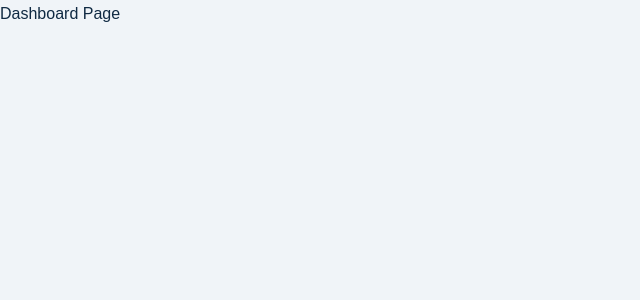
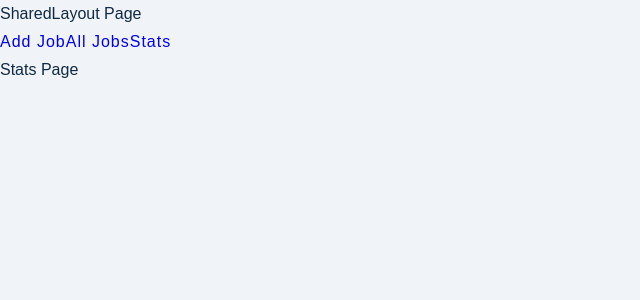
Before and after one commit to amansahu22/jobify-mern, a React (Create React App) app in the folder client/: page / in a window 1280 px wide. Shown: the top 300 px of the page, without its empty margins (0-640 px from the left). Built offline with nearby package versions, Linux system fonts and the light colour scheme; sample sign-in values are in the browser's storage; the HTML template or start-up script is replaced by a standard one.

Commit message:
Nested Route and Protected Route Implemented

```diff
--- a/client/src/App.js
+++ b/client/src/App.js
@@ -1,12 +1,33 @@
-import { LandingPage, ErrorPage, RegisterPage, Dashboard } from "./pages";
-import { BrowserRouter, Routes, Route } from 'react-router-dom'
+import { LandingPage, ErrorPage, RegisterPage, ProtectedRoute } from "./pages";
+import {
+  AddJob,
+  AllJobs,
+  SharedLayout,
+  Stats,
+  Profile,
+} from "./pages/dashboard";
+import { BrowserRouter, Routes, Route } from "react-router-dom";
 
 const App = () => {
   return (
     <BrowserRouter>
       <Routes>
+        <Route
+          path="/"
+          element={
+            <ProtectedRoute>
+              <SharedLayout />
+            </ProtectedRoute>
+          }
+        >
+          {/* all the routes inside of it would be relative to parents Route suppose url to parent route is dashboard than url for the nested route(stats) would be /dashboard/stats */}
 
-        <Route path="/" element={<Dashboard />} />
+          <Route path="profile" element={<Profile />} />
+          <Route path="all-jobs" element={<AllJobs />} />
+          <Route path="add-job" element={<AddJob />} />
+          <Route index element={<Stats />} />
+          {/* setting index would allow us to pre-define the component that will render with parent route as its nested component and index means the same url which is parent component is for more detail watch the url when stats component render*/}
+        </Route>
 
         <Route path="/register" element={<RegisterPage />} />
 
@@ -15,12 +36,9 @@ const App = () => {
         {/* if the url after root domain does not match with the above routes than the default url  */}
 
         <Route path="*" element={<ErrorPage />} />
-
       </Routes>
-
     </BrowserRouter>
-
   );
-}
+};
 
 export default App;
--- a/client/src/pages/Dashboard.js
+++ /dev/null
@@ -1,12 +0,0 @@
-import { useEffect } from 'react'
-
-const Dashboard = () => {
-
-    //we have set proxy so our react server first try to load resource from static files(present on client side) and if it's not present here than it will try to access them from the prefix domain(set as a proxy in package.json)
-
-    return (
-        <div>Dashboard Page</div>
-    )
-}
-
-export default Dashboard;
--- /dev/null
+++ b/client/src/pages/ProtectedRoute.js
@@ -0,0 +1,14 @@
+import { useAppContext } from "../context/appContext";
+import { Navigate } from "react-router-dom";
+
+const ProtectedRoute = (props) => {
+  const { user } = useAppContext();
+
+  if (!user) {
+    return <Navigate to="/landing" />;
+  }
+
+  return props.children;
+};
+
+export default ProtectedRoute;
--- /dev/null
+++ b/client/src/pages/dashboard/AddJob.js
@@ -0,0 +1,7 @@
+const AddJob = () => {
+    return (
+        <div>AddJob Page</div>
+    )
+}
+
+export default AddJob
--- /dev/null
+++ b/client/src/pages/dashboard/AllJobs.js
@@ -0,0 +1,7 @@
+const AllJobs = () => {
+    return (
+        <div>AllJobs Page</div>
+    )
+}
+
+export default AllJobs
--- /dev/null
+++ b/client/src/pages/dashboard/Profile.js
@@ -0,0 +1,7 @@
+const Profile = () => {
+    return (
+        <div>Profile Page</div>
+    )
+}
+
+export default Profile
--- /dev/null
+++ b/client/src/pages/dashboard/SharedLayout.js
@@ -0,0 +1,20 @@
+import Wrapper from "../../assets/wrappers/SharedLayout";
+import { Outlet, Link } from "react-router-dom";
+
+const SharedLayout = () => {
+  return (
+    <Wrapper>
+      SharedLayout Page
+      <nav>
+        <Link to="add-job">Add Job</Link>
+        <Link to="all-jobs">All Jobs</Link>
+        <Link to="/">Stats</Link>
+      </nav>
+      <Outlet />
+      {/* Outlet will allow us to render nested routs components(profile/stats/...)
+      with parent routes component(SharedLayout) */}
+    </Wrapper>
+  );
+};
+
+export default SharedLayout;
--- /dev/null
+++ b/client/src/pages/dashboard/Stats.js
@@ -0,0 +1,7 @@
+const Stats = () => {
+    return (
+        <div>Stats Page</div>
+    )
+}
+
+export default Stats
--- /dev/null
+++ b/client/src/pages/dashboard/index.js
@@ -0,0 +1,14 @@
+import AllJobs from './AllJobs';
+import AddJob from './AddJob';
+import SharedLayout from './SharedLayout';
+import Profile from './Profile';
+import Stats from './Stats';
+
+
+export {
+    AddJob,
+    AllJobs,
+    Stats,
+    SharedLayout,
+    Profile
+};
--- a/client/src/pages/index.js
+++ b/client/src/pages/index.js
@@ -1,7 +1,6 @@
-import LandingPage from './LandingPage';
-import ErrorPage from './Error';
-import RegisterPage from './Register';
-import Dashboard from './Dashboard';
+import LandingPage from "./LandingPage";
+import ErrorPage from "./Error";
+import RegisterPage from "./Register";
+import ProtectedRoute from "./ProtectedRoute";
 
-
-export { LandingPage, ErrorPage, RegisterPage, Dashboard };
+export { LandingPage, ErrorPage, RegisterPage, ProtectedRoute };
```
